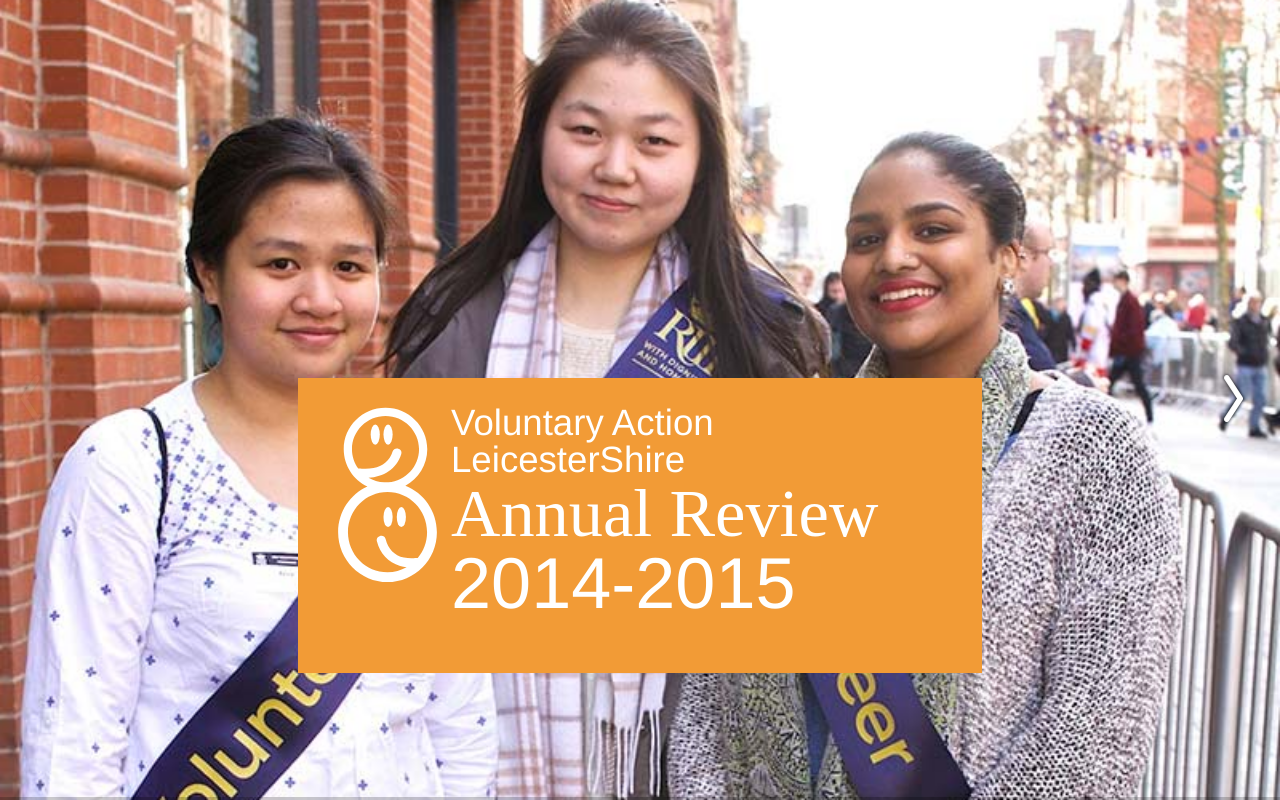
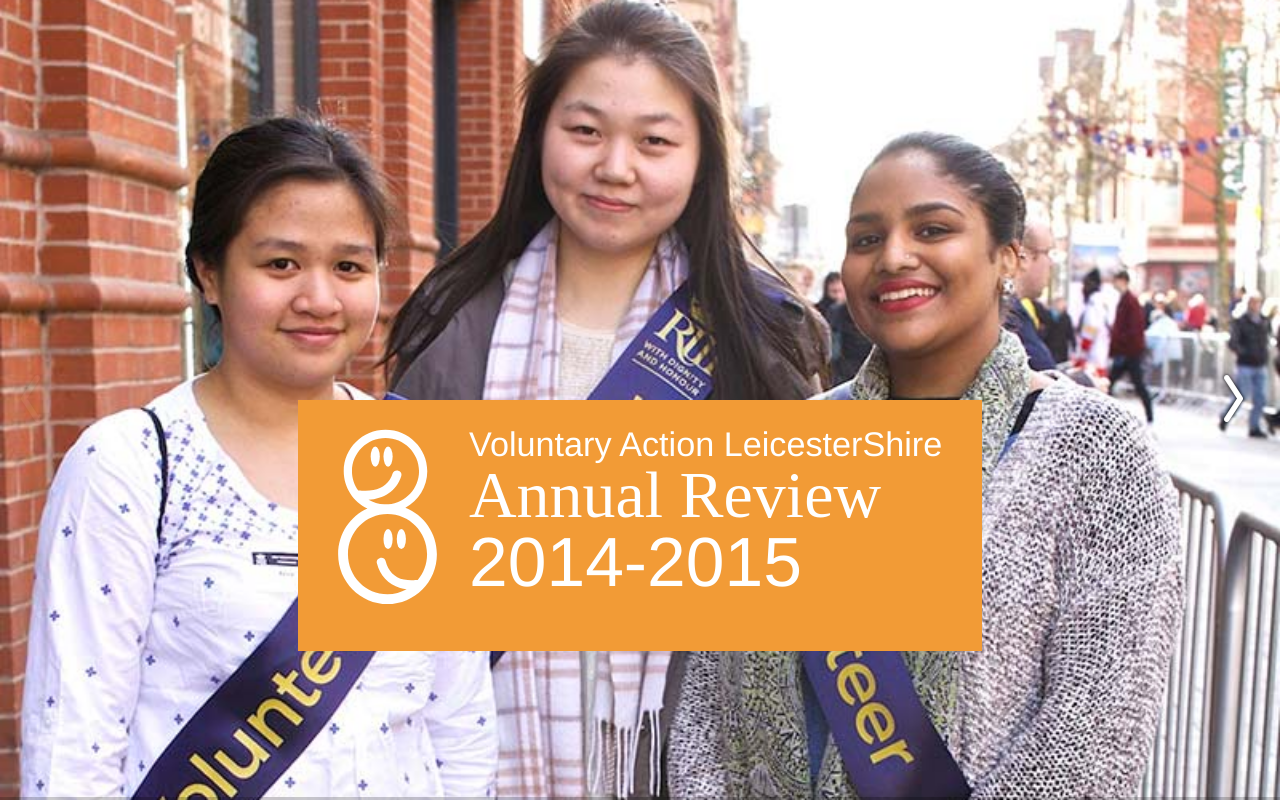
Before and after one commit to richardatval/annual-review-2015, a website: page index.html in a window 1280 px wide. Drawn offline with Linux system fonts and the light colour scheme; a small style sheet from the web is missing.

Commit message:
Altered padding settings

```diff
--- a/css/theme/source/valannualreview.scss
+++ b/css/theme/source/valannualreview.scss
@@ -82,6 +82,11 @@
 	.controls div.enabled {
 		opacity: 1;
 	}
+}
+
+.reveal p, .reveal h1, .reveal h2, .reveal h3, .reveal h4 {
+	margin-left: 30px;
+	margin-right: 30px;
 }
 
 /*********************************************
@@ -212,7 +217,7 @@
 		margin-top: 40%;
 		margin-left: 20px;
 		margin-right: 20px;
-		padding: 30px 40px 40px 40px;
+		padding: 30px 10px 40px 10px;
 		background-color: $backgroundColor;
 	}
 
@@ -221,7 +226,7 @@
 		margin-left: 20px;
 		margin-right: 20px;
 		margin-top: -380px;
-		padding: 30px 40px 40px 40px;
+		padding: 30px 10px 40px 10px;
 		background-color: $backgroundColor;
 	}
 
@@ -275,7 +280,7 @@
 
 	.reveal div.val-orange {
 		text-align: left;
-		padding-left: 170px;
+		padding-left: 160px;
 		background-color: $orange;
 		background-position: 40px 30px;
 		background-repeat: no-repeat;
@@ -284,14 +289,15 @@
 		linear-gradient(transparent, transparent),
 		url(../../images/val-logo.svg);
 		color: #fff;
-		span.organisation-name {font-family: $mainFont; color: #fff;font-size: 30%; clear: both; display: block;}
-		span.publication-name {	color: #fff;font-size: 56%;clear: both; display: block; font-family: 'HelveticaNeueW01-75Bold';}
-		span.publication-date { font-family: $mainFont;  color: #fff;font-size: 59%; clear: both; display: block;}
+		span.organisation-name {font-family: $mainFont; color: #fff;font-size: 28%; clear: both; display: block;}
+		span.publication-name {	color: #fff;font-size: 54%;clear: both; display: block; font-family: 'HelveticaNeueW01-75Bold';}
+		span.publication-date { font-family: $mainFont;  color: #fff;font-size: 57%; clear: both; display: block;}
 	}
 
 	.reveal div.quote {
 		text-align: left;
 		padding-left: 110px;
+		padding-right: 20px;
 		background-position: 40px 60px;
 		background-repeat: no-repeat;
 		background-image: url(../../images/quote-mark.png);
```
Also changed, not shown: css/theme/valannualreview.css.
